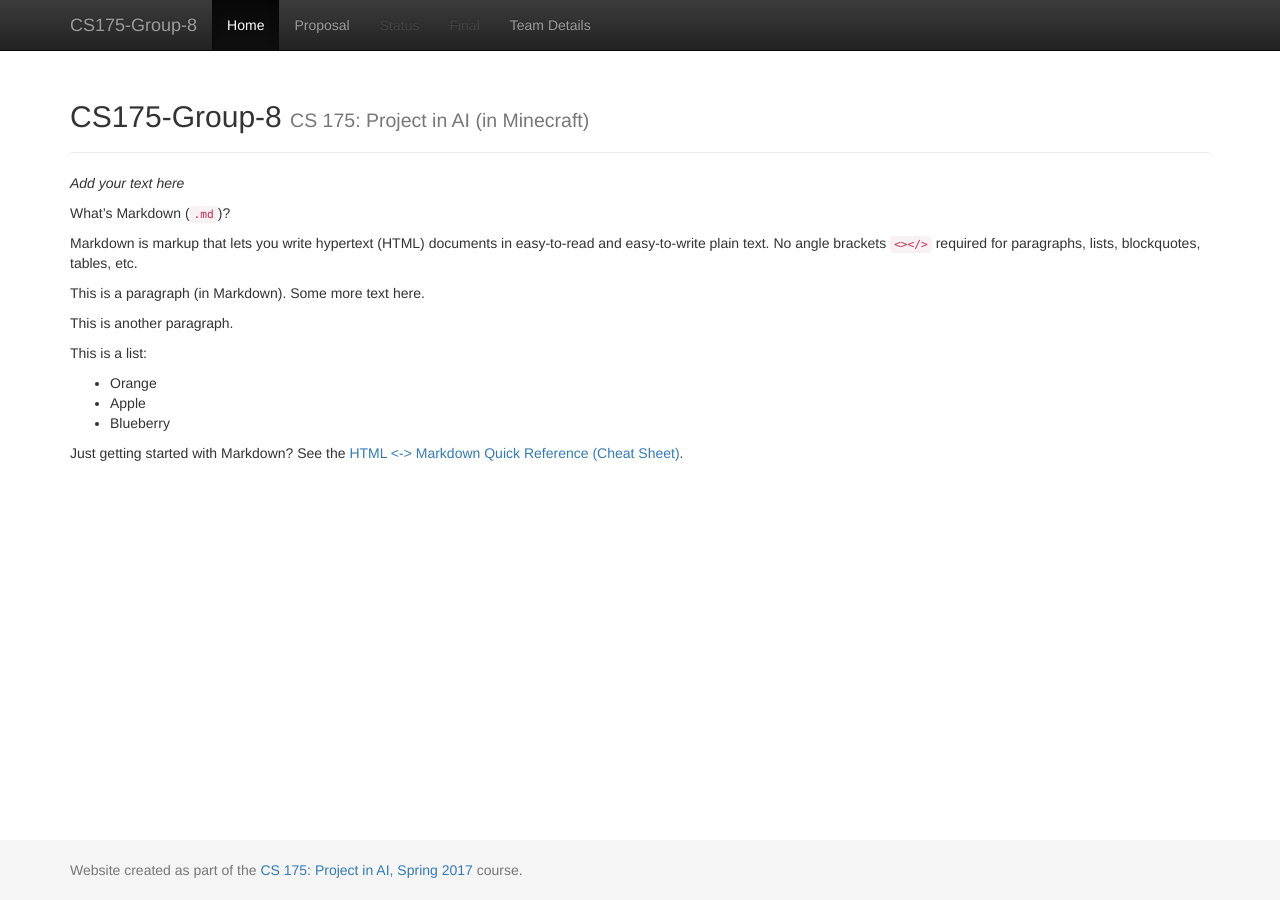
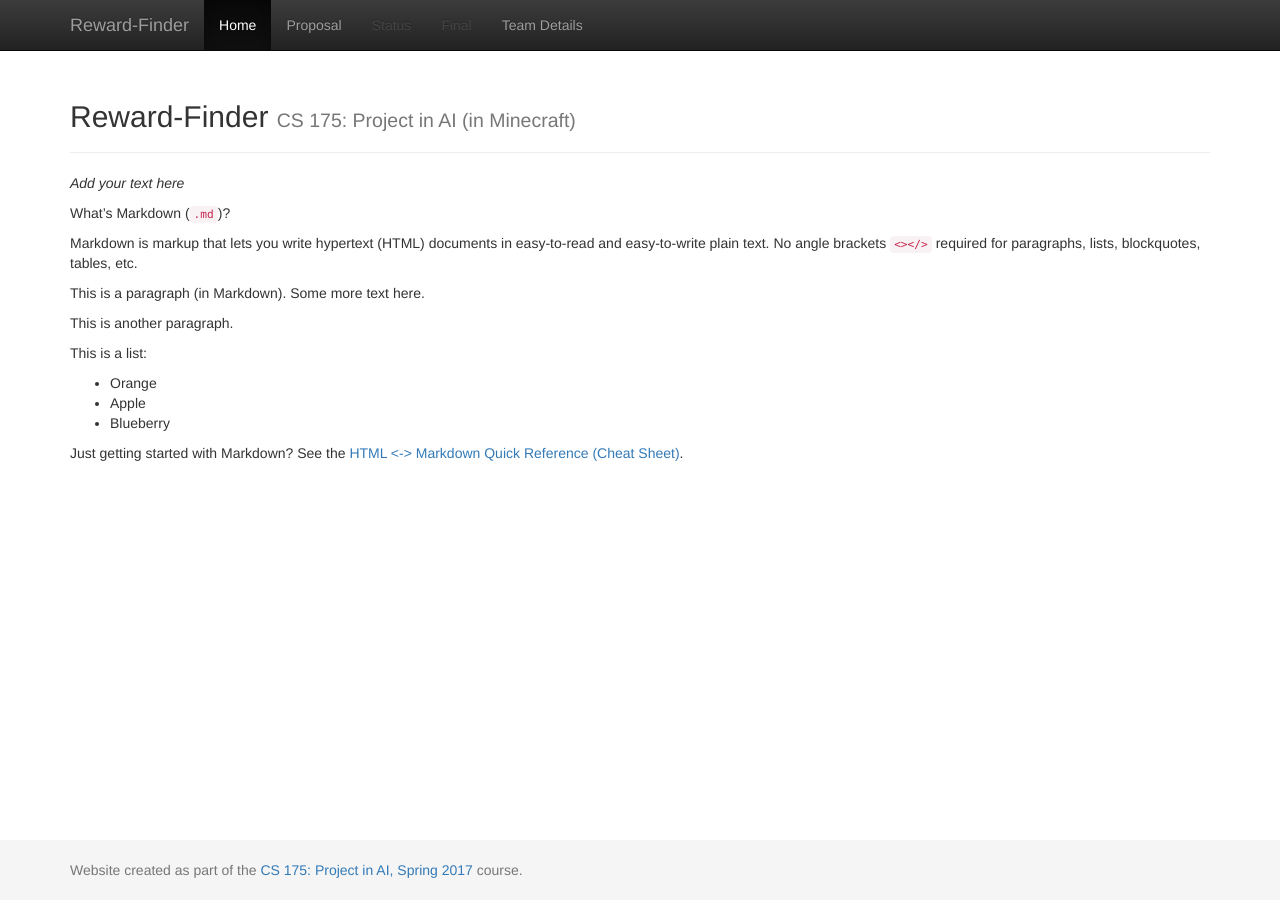
Before and after one commit to Moe202/CS175-Group-8, a Jekyll site: the page built from docs/index.md, in a window 1280 px wide. Built offline with Jekyll 4.4.1, drawn with Linux system fonts in a browser that asks for light colours.

```diff
--- a/docs/_config.yml
+++ b/docs/_config.yml
@@ -1,7 +1,7 @@
 ###########
 # site.title
 
-title:    'CS175-Group-8'
+title:    'Reward-Finder'
 subtitle: 'CS 175: Project in AI (in Minecraft)'
 
 
```
